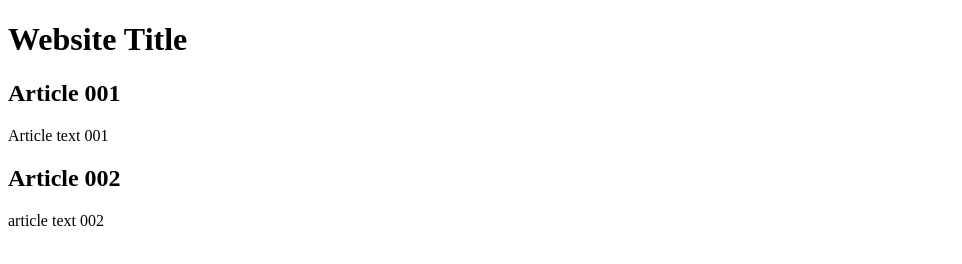
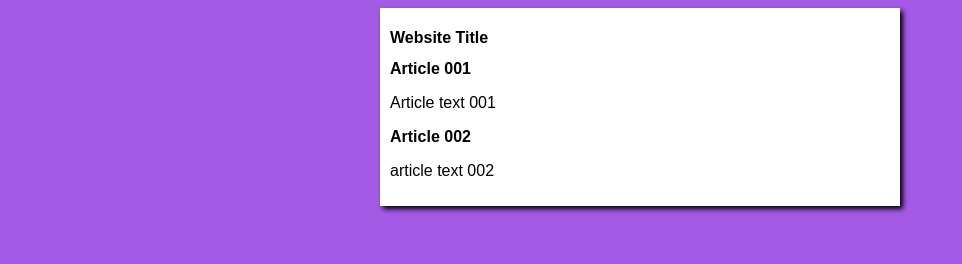
Before and after one commit to LFelipe07/site-project, a plain HTML site: page index.html in a window 1280 px wide. Shown: the whole page, without its empty margins (0-962 px from the left). Drawn offline with Linux system fonts and the light colour scheme.

Commit message:
I made the deign

```diff
--- a/index.html
+++ b/index.html
@@ -4,6 +4,7 @@
     <meta charset="UTF-8">
     <meta name="viewport" content="width=device-width, initial-scale=1.0">
     <title>Website Title</title>
+    <link rel="stylesheet" href="style.css">
 </head>
 <body>
     <main>
--- /dev/null
+++ b/style.css
@@ -0,0 +1,17 @@
+*{
+    font-family: Arial, Helvetica, sans-serif;
+    font-size: 16px;
+}
+
+body{
+    background-color: rgb(163, 91, 230);
+}
+
+
+main{
+    background-color: white;
+    width: 500px;
+    margin: auto;
+    padding: 10px;
+    box-shadow: 3px 3px 5px black;
+}
```
